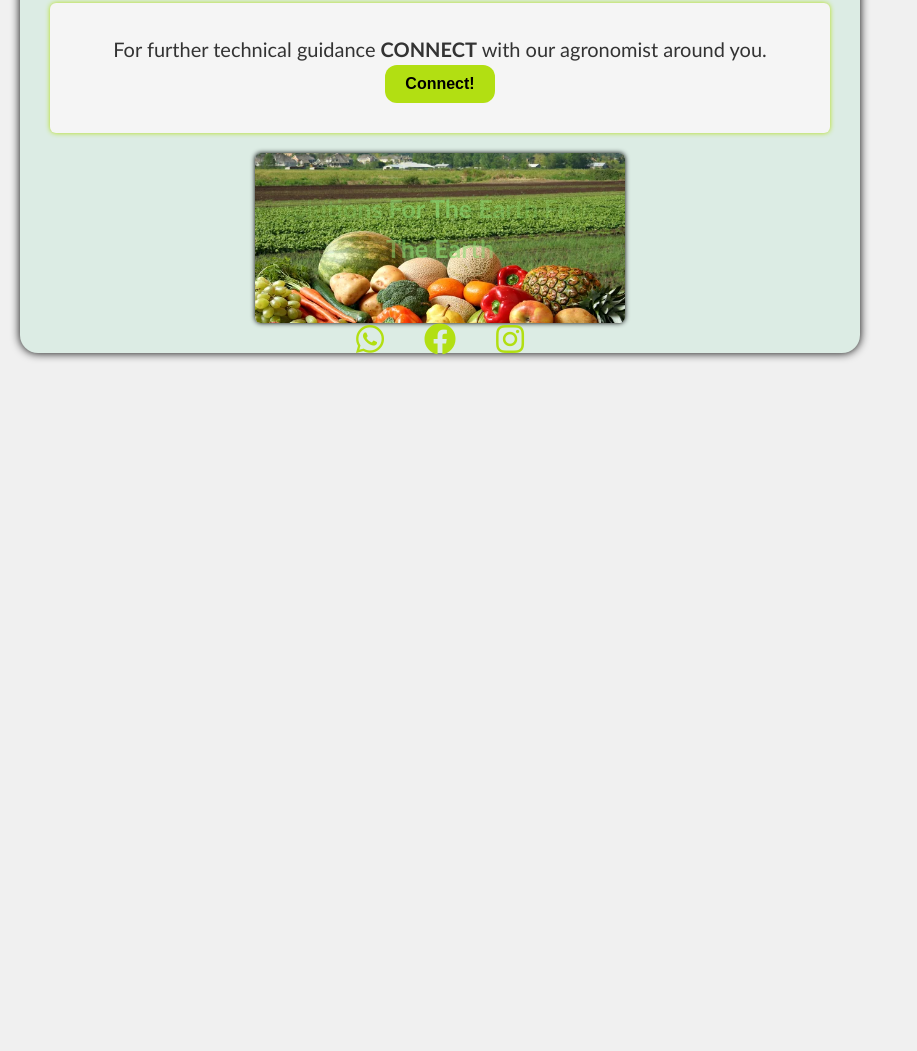
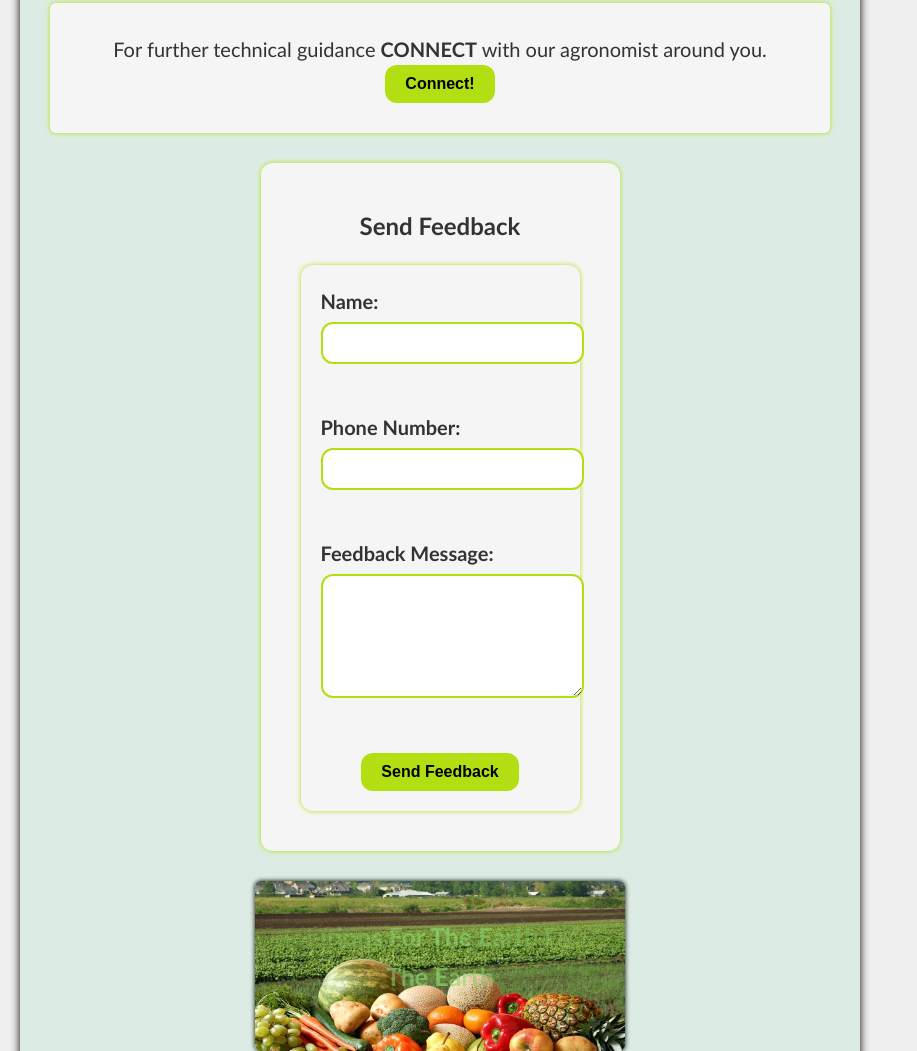
Before and after one commit to Ben1464/GrowMate-Kenya, a website: page public/index.html in a window 1280 px wide. Shown: the part 903-1954 px from the top of the page, without its empty margins (0-917 px from the left). Before the commit the page ends 1287 px from the top, so only its background shows below. Drawn offline with Linux system fonts and the light colour scheme.

Commit message:
added a feedback input field

```diff
--- a/public/index.html
+++ b/public/index.html
@@ -55,6 +55,21 @@
             </p>
             <div id="contactList" style="display: none;"></div>
         </div>
+        <div id="feedbackForm">
+            <h3>Send Feedback</h3>
+            <form id="feedbackForm">
+                <label for="name">Name:</label>
+                <input type="text" id="name" name="name" required><br><br>
+
+                <label for="phone">Phone Number:</label>
+                <input type="text" id="phone" name="phone" required><br><br>
+
+                <label for="message">Feedback Message:</label>
+                <textarea id="message" name="message" rows="4" required></textarea><br><br>
+
+                <button type="button" onclick="sendFeedback()">Send Feedback</button>
+            </form>
+        </div>
 
         <div class="footer">
             <footer>
--- a/public/script.js
+++ b/public/script.js
@@ -1519,3 +1519,24 @@ function changeLogo() {
 
 // Set interval to change the image every 3 seconds (3000 milliseconds)
 setInterval(changeLogo, 8000);
+function sendFeedback() {
+    // Get the form values
+    const name = document.getElementById('name').value;
+    const phone = document.getElementById('phone').value;
+    const message = document.getElementById('message').value;
+
+    // Format the phone number (remove any non-numeric characters)
+    const formattedPhone = phone.replace(/\D/g, '');
+
+    // Create the WhatsApp message
+    const whatsappMessage = `Name: ${name}\nPhone: ${phone}\nFeedback: ${message}`;
+
+    // Encode the message for URL
+    const encodedMessage = encodeURIComponent(whatsappMessage);
+
+    // Create the WhatsApp URL
+    const whatsappUrl = `https://wa.me/254719151171?text=${encodedMessage}`; // Replace with your WhatsApp number
+
+    // Open the WhatsApp URL in a new tab
+    window.open(whatsappUrl, '_blank');
+}
--- a/public/style.css
+++ b/public/style.css
@@ -439,3 +439,91 @@ tr:hover {
     width: 80px; /* Spinner size */
     height: 80px;
 }
+/* Feedback Form Styles */
+#feedbackForm {
+    margin: 20px;
+    padding: 20px;
+    background-color: #f5f5f5; /* Light gray background */
+    border-radius: 12px; /* Rounded corners */
+    box-shadow: 0 0 5px #b2df12; /* Green shadow to match the theme */
+    max-width: 350px; /* Consistent width with other elements */
+    text-align: center;
+    font-family: 'Trebuchet MS', 'Lucida Sans Unicode', 'Lucida Grande', 'Lucida Sans', Arial, sans-serif;
+}
+
+#feedbackForm h3 {
+    font-size: 24px;
+    color: #333; /* Dark gray text color */
+    margin-bottom: 20px;
+    font-weight: bold;
+}
+
+#feedbackForm label {
+    display: block;
+    margin-bottom: 5px;
+    font-weight: bold;
+    color: #333; /* Dark gray text color */
+    text-align: left;
+}
+
+#feedbackForm input,
+#feedbackForm textarea {
+    width: 100%;
+    padding: 10px;
+    margin-bottom: 15px;
+    border: 2px solid #b2df12; /* Green border */
+    border-radius: 12px; /* Rounded corners */
+    font-size: 16px;
+    background-color: #fff; /* White background */
+    color: #333; /* Dark gray text color */
+    transition: border-color 0.3s ease-in-out;
+}
+
+#feedbackForm input:focus,
+#feedbackForm textarea:focus {
+    outline: none;
+    border-color: #3bd105; /* Darker green on focus */
+}
+
+#feedbackForm textarea {
+    resize: vertical; /* Allow vertical resizing */
+    height: 100px; /* Default height */
+}
+
+#feedbackForm button {
+    padding: 10px 20px;
+    border: none;
+    background-color: #b2df12; /* Green background */
+    color: black; /* Black text color */
+    border-radius: 12px; /* Rounded corners */
+    cursor: pointer;
+    font-size: 16px;
+    font-weight: bold;
+    transition: background-color 0.3s ease-in-out;
+}
+
+#feedbackForm button:hover {
+    background-color: #3bd105; /* Darker green on hover */
+}
+
+/* Responsive Design for Feedback Form */
+@media (max-width: 768px) {
+    #feedbackForm {
+        max-width: 100%; /* Full width on smaller screens */
+        margin: 10px;
+        padding: 15px;
+    }
+
+    #feedbackForm h3 {
+        font-size: 20px;
+    }
+
+    #feedbackForm input,
+    #feedbackForm textarea {
+        font-size: 14px;
+    }
+
+    #feedbackForm button {
+        font-size: 14px;
+    }
+}
```
